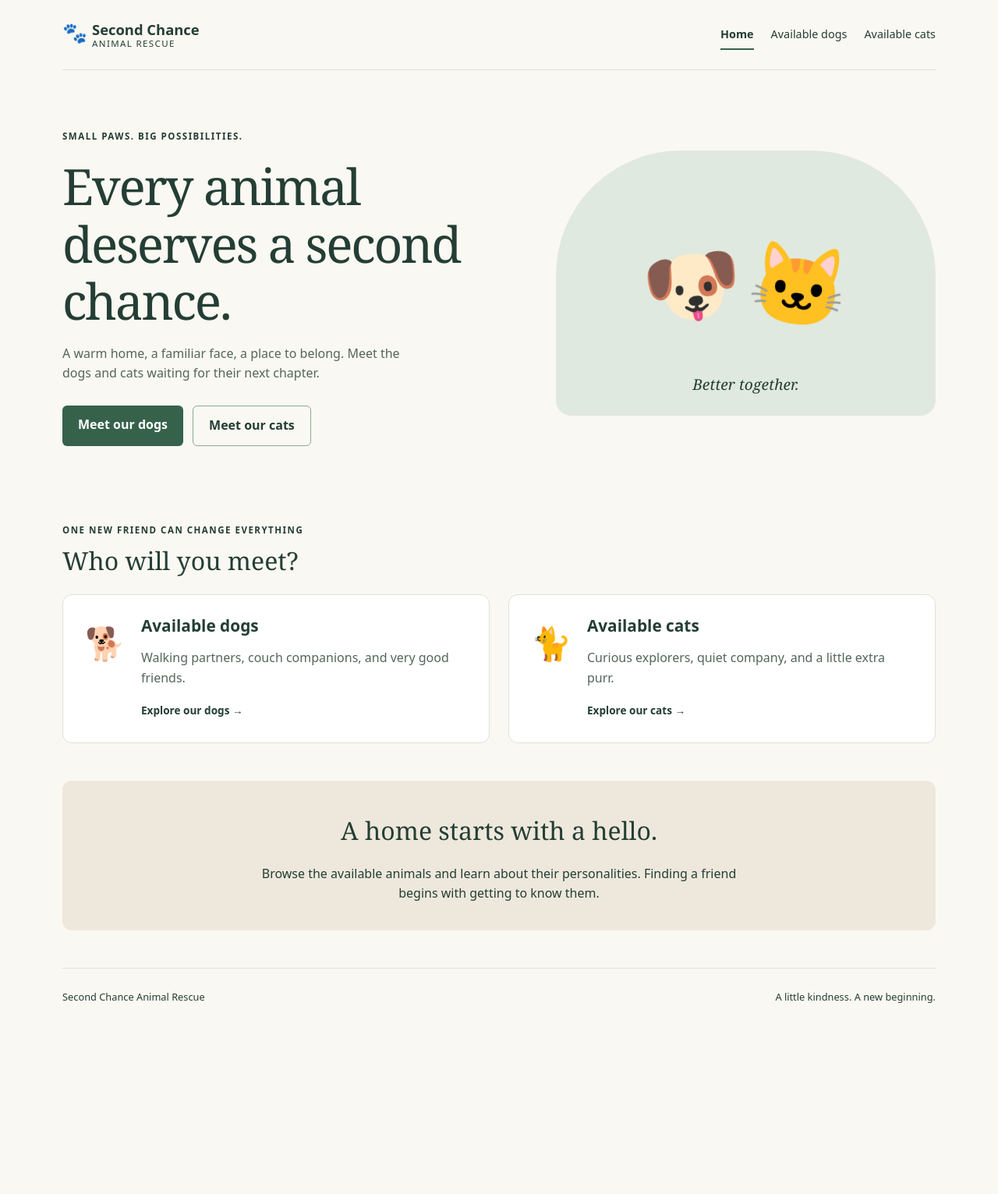
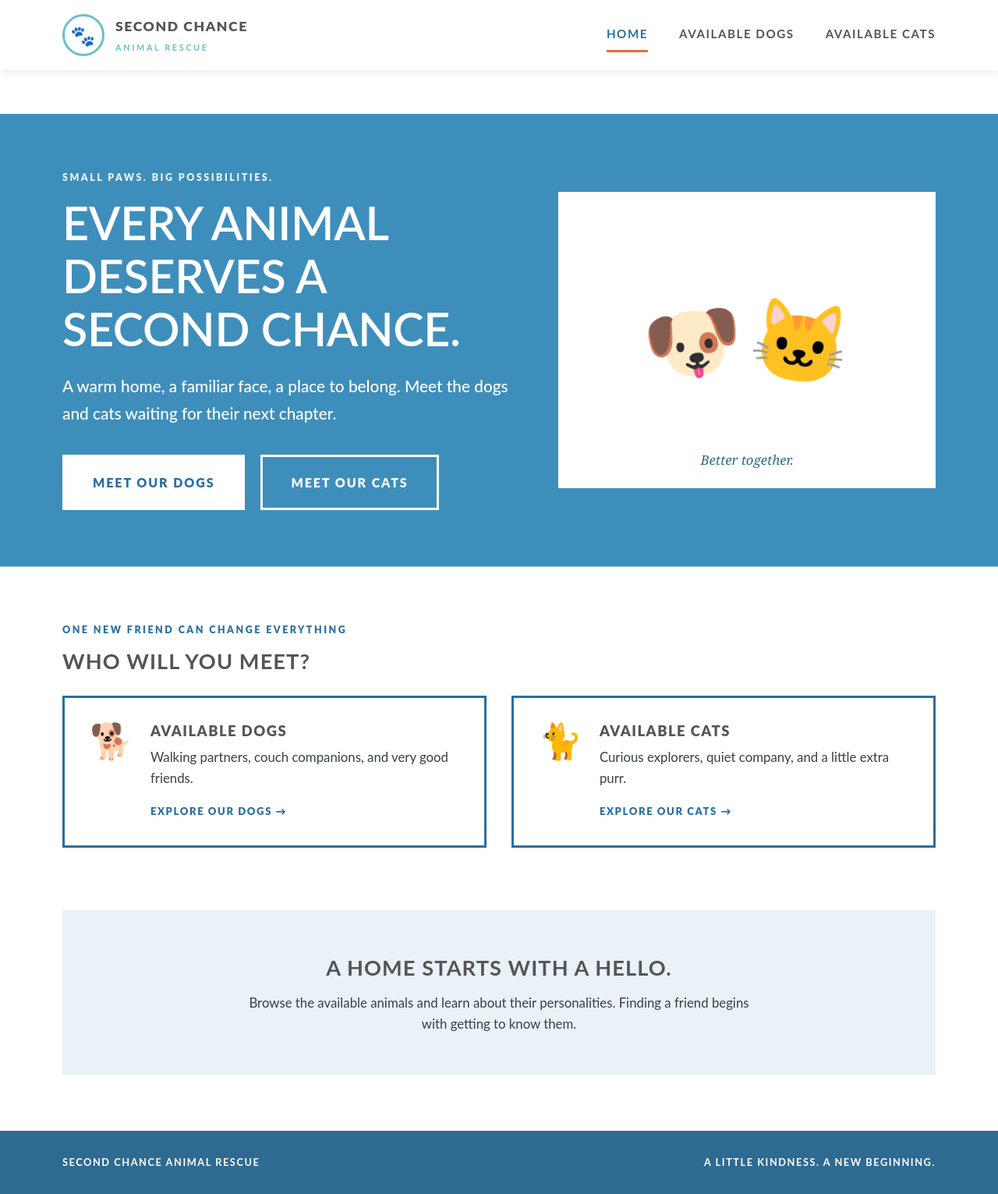
Before and after one commit to isaxt/flask-sql-animal-rescue, a Flask app: page / in a window 1280 px wide. Shown: the whole page at 78% size. Before the commit the page ends 1286 px from the top, so only its background shows below. Run offline with Flask 3, Linux system fonts and the light colour scheme.

Commit message:
style changes

```diff
--- a/static/style.css
+++ b/static/style.css
@@ -1,57 +1,180 @@
-:root { --ink: #243e35; --paper: #faf8f2; --sage: #e0e9df; --accent: #36624c; --line: #dce2d8; }
+/* ==========================================================
+   Second Chance Animal Rescue — restyled
+   Visual language: flat color blocks, square corners,
+   uppercase letter-spaced nav + buttons, serif page titles.
+   Class names and page structure are unchanged.
+   ========================================================== */
+
+:root {
+  --blue: #3e8ebb;        /* hero blocks, borders, links   */
+  --blue-deep: #2e6a91;   /* page-heading panel, footer    */
+  --blue-link: #2a6ea0;   /* outlined buttons, active nav  */
+  --blue-tint: #e8f2f8;   /* soft section background       */
+  --teal: #6bbfcb;        /* logo accent                   */
+  --orange: #e8702f;      /* single warm accent            */
+  --orange-dark: #cf5f21;
+  --ink: #555555;         /* nav + card titles             */
+  --text: #3a3f44;        /* body copy                     */
+  --paper: #ffffff;
+  --line: #e5e5e5;
+  --sans: "Lato", "Source Sans 3", system-ui, sans-serif;
+  --serif: "Merriweather", "Source Serif 4", Georgia, serif;
+  --gutter: max(20px, calc((100% - 1120px) / 2));  /* aligns full-bleed bands to the content column */
+}
+
 * { box-sizing: border-box; }
-body { margin: 0; color: var(--ink); background: var(--paper); font-family: system-ui, sans-serif; line-height: 1.6; }
+body {
+  margin: 0; color: var(--text); background: var(--paper);
+  font-family: var(--sans); font-size: 1.05rem; line-height: 1.6;
+  overflow-x: clip;
+}
 a { color: inherit; }
-.site-header, main, .site-footer { width: min(1120px, calc(100% - 40px)); margin: auto; }
-.site-header { display: flex; align-items: center; justify-content: space-between; gap: 24px; padding: 25px 0; border-bottom: 1px solid var(--line); }
-.brand { display: grid; grid-template-columns: 38px auto; text-decoration: none; font-weight: 750; font-size: 1.15rem; line-height: 1.25; }
-.brand-icon { grid-row: span 2; font-size: 1.6rem; }
-.brand-small { font-size: .72rem; letter-spacing: .12em; text-transform: uppercase; font-weight: 500; }
-nav { display: flex; flex-wrap: wrap; gap: 22px; }
-nav a { text-decoration: none; padding: 7px 0; font-size: .9rem; }
-nav a[aria-current="page"] { border-bottom: 2px solid var(--accent); font-weight: 700; }
-.hero { display: grid; grid-template-columns: 1.2fr 1fr; align-items: center; gap: 48px; padding: 64px 0; }
-.eyebrow { font-size: .72rem; text-transform: uppercase; letter-spacing: .13em; font-weight: 750; }
-h1, h2, h3 { line-height: 1.15; }
-h1, h2 { font-family: Georgia, serif; font-weight: 500; }
-h1 { font-size: clamp(2.6rem, 5vw, 4.2rem); margin: 18px 0; letter-spacing: -.035em; }
-h2 { font-size: 2rem; margin: 12px 0 24px; }
-h3 { font-size: 1.3rem; margin: 0 0 10px; }
-.intro { max-width: 49ch; color: #53665b; }
-.actions { display: flex; flex-wrap: wrap; gap: 12px; margin-top: 28px; }
-.button { display: inline-block; padding: 12px 20px; border-radius: 6px; color: white; background: var(--accent); text-decoration: none; font-weight: 650; }
-.button:hover { background: #254935; }
-.button.secondary { color: var(--ink); background: transparent; border: 1px solid #8eaa93; }
-.hero-art { position: relative; display: flex; align-items: center; justify-content: center; min-height: 340px; background: var(--sage); border-radius: 160px 160px 20px 20px; gap: 10px; }
+main { width: min(1120px, calc(100% - 40px)); margin: auto; }
+
+/* ---------- Header (sticky, white, soft shadow) ---------- */
+.site-header {
+  position: sticky; top: 0; z-index: 10;
+  display: flex; align-items: center; justify-content: space-between; gap: 24px;
+  padding: 18px var(--gutter);
+  background: #fff;
+  box-shadow: 0 2px 10px rgba(0, 0, 0, .09);
+}
+.brand {
+  display: grid; grid-template-columns: 54px auto; column-gap: 14px; align-items: center;
+  text-decoration: none; color: var(--ink);
+  font-weight: 900; font-size: 1.1rem; letter-spacing: .09em; text-transform: uppercase; line-height: 1.2;
+}
+.brand-icon {
+  grid-row: span 2; width: 54px; height: 54px; display: grid; place-items: center;
+  font-size: 1.6rem; border: 3px solid var(--teal); border-radius: 50%;
+}
+.brand-small { font-size: .68rem; letter-spacing: .24em; font-weight: 700; color: var(--teal); }
+
+nav { display: flex; flex-wrap: wrap; gap: 14px 40px; }
+nav a {
+  text-decoration: none; padding: 8px 0; color: var(--ink);
+  font-size: .95rem; font-weight: 700; letter-spacing: .1em; text-transform: uppercase;
+  border-bottom: 3px solid transparent;
+}
+nav a:hover { color: var(--blue-link); }
+nav a[aria-current="page"] { color: var(--blue-link); border-bottom-color: var(--orange); }
+
+/* ---------- Type ---------- */
+h1, h2, h3 { line-height: 1.15; margin: 0; }
+.eyebrow { margin: 0 0 14px; font-size: .78rem; font-weight: 900; letter-spacing: .2em; text-transform: uppercase; color: var(--blue-link); }
+h2 { font-size: 1.7rem; font-weight: 700; letter-spacing: .04em; text-transform: uppercase; color: var(--ink); margin: 6px 0 28px; }
+h3 { font-size: 1.15rem; font-weight: 900; letter-spacing: .08em; text-transform: uppercase; color: var(--ink); margin-bottom: 10px; }
+.intro { max-width: 49ch; font-size: 1.3rem; font-weight: 500; line-height: 1.65; }
+
+/* ---------- Buttons: square, uppercase, letter-spaced ---------- */
+.actions { display: flex; flex-wrap: wrap; gap: 20px; margin-top: 36px; }
+.button {
+  display: inline-block; padding: 20px 36px; border: 3px solid var(--blue-link); border-radius: 0;
+  background: var(--blue-link); color: #fff; text-decoration: none;
+  font-weight: 900; font-size: 1rem; letter-spacing: .12em; text-transform: uppercase;
+  transition: background .15s, color .15s, border-color .15s;
+}
+.button:hover { background: var(--blue-deep); border-color: var(--blue-deep); }
+.button.secondary { background: transparent; color: var(--blue-link); }
+.button.secondary:hover { background: var(--blue-link); color: #fff; }
+
+/* ---------- Home hero: full-bleed blue block ---------- */
+.hero {
+  display: grid; grid-template-columns: 1.2fr 1fr; align-items: center; gap: 56px;
+  margin-top: 56px; padding: 72px 0;
+  background: var(--blue); color: #fff;
+  box-shadow: 0 0 0 100vmax var(--blue); clip-path: inset(0 -100vmax);   /* extends the color to the screen edges */
+}
+.hero .eyebrow { color: #fff; opacity: .9; }
+.hero h1 {
+  font-family: var(--sans); font-weight: 600; text-transform: uppercase; letter-spacing: -.005em;
+  font-size: clamp(2.3rem, 5vw, 3.7rem); margin: 0 0 22px;
+}
+.hero .intro { color: #fff; }
+/* white buttons on blue */
+.hero .button { background: #fff; border-color: #fff; color: var(--blue-link); }
+.hero .button:hover { background: var(--blue-deep); border-color: var(--blue-deep); color: #fff; }
+.hero .button.secondary { background: transparent; border-color: #fff; color: #fff; }
+.hero .button.secondary:hover { background: #fff; color: var(--blue-link); }
+
+.hero-art {
+  position: relative; display: flex; align-items: center; justify-content: center; gap: 10px;
+  min-height: 380px; background: #fff; border-radius: 0;
+}
 .pet-icon { font-size: clamp(4rem, 8vw, 7rem); transform: rotate(-8deg); }
 .pet-icon.cat { transform: rotate(8deg); }
-.art-caption { position: absolute; bottom: 24px; font-family: Georgia, serif; font-style: italic; font-size: 1.2rem; }
-.section { padding: 24px 0 48px; }
-.feature-grid, .animal-grid { display: grid; grid-template-columns: repeat(2, minmax(0, 1fr)); gap: 24px; }
-.feature-card, .animal-card { background: white; border: 1px solid var(--line); border-radius: 12px; padding: 28px; }
-.feature-card { display: flex; align-items: start; gap: 20px; text-decoration: none; }
-.feature-card:hover { border-color: var(--accent); }
-.feature-icon { font-size: 2.6rem; }
-.feature-card p { color: #53665b; }
-.text-link { font-weight: 700; font-size: .85rem; }
-.welcome-note { text-align: center; background: #eee8dc; padding: 34px 24px; border-radius: 12px; margin-bottom: 48px; }
+.art-caption { position: absolute; bottom: 22px; font-family: var(--serif); font-style: italic; font-size: 1.05rem; color: var(--blue-deep); }
+
+/* ---------- Sections / cards ---------- */
+.section { padding: 72px 0 24px; }
+.feature-grid, .animal-grid { display: grid; gap: 32px; }
+.feature-grid { grid-template-columns: repeat(2, minmax(0, 1fr)); }
+.animal-grid { grid-template-columns: repeat(auto-fill, minmax(240px, 1fr)); gap: 44px 28px; }
+
+.feature-card {
+  display: flex; align-items: flex-start; gap: 22px; padding: 32px;
+  background: #fff; border: 3px solid var(--blue-link); border-radius: 0; text-decoration: none;
+  transition: background .15s, color .15s;
+}
+.feature-card:hover { background: var(--blue-tint); }
+.feature-icon { font-size: 2.8rem; line-height: 1; }
+.feature-card p { margin: 0 0 14px; }
+.text-link { font-size: .82rem; font-weight: 900; letter-spacing: .12em; text-transform: uppercase; color: var(--blue-link); }
+.feature-card:hover .text-link { color: var(--orange-dark); }
+
+/* Animal cards: no box. Square photo, then big uppercase name. */
+.animal-card { background: none; border: 0; padding: 0; }
+.animal-card img { display: block; width: 100%; aspect-ratio: 1; height: auto; object-fit: cover; border-radius: 0; margin-bottom: 14px; }
+.animal-card h2, .animal-card h3 { font-size: 1.45rem; font-weight: 900; letter-spacing: .08em; text-transform: uppercase; color: var(--ink); margin: 0 0 8px; }
+.animal-card p { margin: 0 0 8px; }
+.animal-tag { display: inline-block; padding: 4px 12px; border-radius: 0; background: var(--blue-tint); color: var(--blue-deep); font-size: .72rem; font-weight: 900; letter-spacing: .12em; text-transform: uppercase; }
+
+.welcome-note { text-align: center; margin: 56px 0 72px; padding: 52px 28px; background: var(--blue-tint); border-radius: 0; }
+.welcome-note h2 { margin-bottom: 16px; }
 .welcome-note p { max-width: 68ch; margin: auto; }
-.page-heading { max-width: 760px; padding: 54px 0 10px; }
-.page-heading h1 { font-size: clamp(2.6rem, 6vw, 4rem); }
-.empty-state { text-align: center; padding: 50px 24px; background: white; border: 1px dashed #a8b9a7; border-radius: 12px; }
+
+/* ---------- Listing page heading: deep-blue serif banner ---------- */
+.page-heading {
+  max-width: none; margin-top: 56px; padding: 56px 0 60px;
+  background: var(--blue-deep); color: #fff;
+  box-shadow: 0 0 0 100vmax var(--blue-deep); clip-path: inset(0 -100vmax);
+}
+.page-heading > * { max-width: 62ch; }
+.page-heading .eyebrow { color: var(--teal); }
+.page-heading h1 { font-family: var(--serif); font-weight: 400; font-size: clamp(2.2rem, 5vw, 3.2rem); letter-spacing: 0; margin: 0 0 16px; }
+.page-heading p:not(.eyebrow) { font-size: 1.2rem; line-height: 1.7; margin: 0; }
+.page-heading + .section { padding-top: 56px; }
+
+.empty-state { text-align: center; padding: 56px 24px; background: #fff; border: 3px dashed var(--blue); border-radius: 0; }
 .empty-state > span { font-size: 3.2rem; }
-.empty-state h2 { font-size: 1.7rem; margin: 18px 0 12px; }
-.animal-card h2 { font-size: 1.8rem; margin: 0 0 12px; }
-.animal-card img { display: block; width: 100%; height: 230px; object-fit: cover; border-radius: 8px; margin-bottom: 16px; }
-.animal-tag { display: inline-block; font-size: .8rem; padding: 4px 10px; border-radius: 20px; background: var(--sage); }
-.site-footer { display: flex; justify-content: space-between; flex-wrap: wrap; gap: 12px; padding: 26px 0; font-size: .8rem; border-top: 1px solid var(--line); }
-.skip-link { position: absolute; left: 16px; top: -80px; background: white; padding: 8px; }
+.empty-state h2 { font-size: 1.4rem; margin: 18px 0 10px; }
+.empty-state p { margin: 0; }
+
+/* ---------- Footer ---------- */
+.site-footer {
+  display: flex; justify-content: space-between; flex-wrap: wrap; gap: 12px;
+  padding: 30px var(--gutter); background: var(--blue-deep); color: #fff;
+  font-size: .8rem; font-weight: 700; letter-spacing: .12em; text-transform: uppercase;
+}
+
+/* ---------- Accessibility ---------- */
+.skip-link { position: absolute; left: 16px; top: -80px; z-index: 20; background: #fff; padding: 8px 12px; }
 .skip-link:focus { top: 8px; }
-:focus-visible { outline: 3px solid #af751c; outline-offset: 4px; }
+:focus-visible { outline: 3px solid var(--orange); outline-offset: 4px; }
+
+/* ---------- Responsive ---------- */
+@media (max-width: 900px) {
+  nav { gap: 10px 24px; }
+}
 @media (max-width: 700px) {
-  .site-header { align-items: start; flex-direction: column; gap: 18px; }
-  .hero { grid-template-columns: 1fr; gap: 28px; padding: 36px 0; }
-  .hero-art { min-height: 240px; }
-  .feature-grid, .animal-grid { grid-template-columns: 1fr; }
-  .page-heading { padding-top: 36px; }
+  .site-header { position: static; align-items: flex-start; flex-direction: column; gap: 14px; }
+  .hero { grid-template-columns: 1fr; gap: 32px; margin-top: 32px; padding: 44px 0; }
+  .hero-art { min-height: 260px; }
+  .feature-grid { grid-template-columns: 1fr; }
+  .animal-grid { grid-template-columns: repeat(2, minmax(0, 1fr)); gap: 32px 16px; }
+  .page-heading { margin-top: 32px; padding: 40px 0; }
+  .button { padding: 16px 24px; }
 }
+@media (max-width: 420px) {
+  .animal-grid { grid-template-columns: 1fr; }
+}
```
Also changed, not shown: rescue.db (added).
